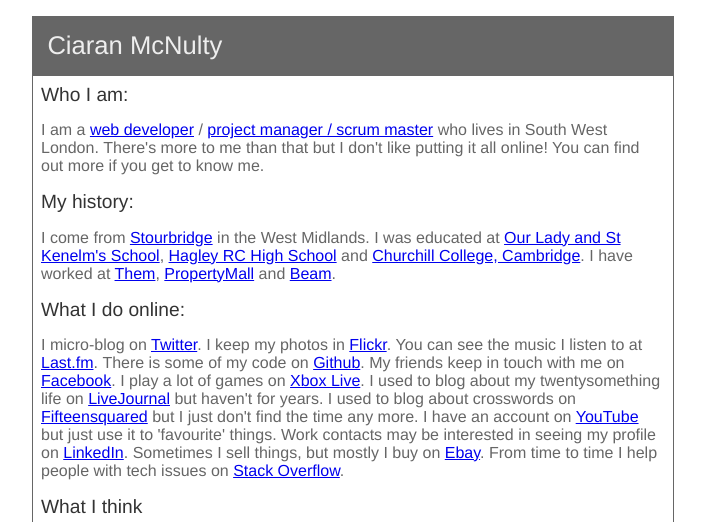
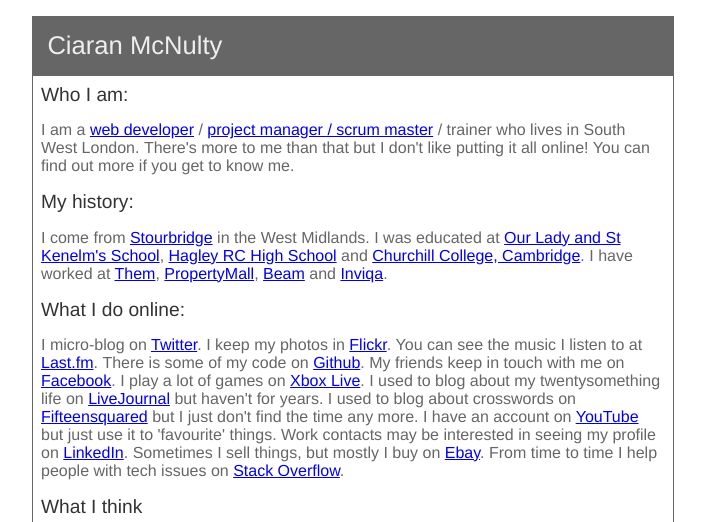
Before and after one commit to ciaranmcnulty/ciaranmcnulty.com, a PHP site: page / in a window 1280 px wide. Shown: the top 522 px of the page, without its empty margins (287-992 px from the left). Run offline with PHP 8.4, Linux system fonts and the light colour scheme.

Commit message:
Updating with Inviqa role

```diff
--- a/pages/front.php
+++ b/pages/front.php
@@ -18,7 +18,7 @@ $blogs = array_slice($blogs, -5);
 <section id="intro">
     <h2>Who I am</h2>
     <ul>
-        <li>I am a <a href="http://www.zend.com/en/yellow-pages#show-ClientCandidateID=ZEND008235" rel="me">web developer</a> / <a href="http://www.scrumalliance.org/profiles/162396-ciaran-j-mcnulty" rel="me">project manager / scrum master</a> who lives in South West London</li>
+        <li>I am a <a href="http://www.zend.com/en/yellow-pages#show-ClientCandidateID=ZEND008235" rel="me">web developer</a> / <a href="http://www.scrumalliance.org/profiles/162396-ciaran-j-mcnulty" rel="me">project manager / scrum master</a> / trainer who lives in South West London</li>
         <li>There's more to me than that but I don't like putting it all online! You can find out more if you get to know me</li>
     </ul>
 </section>
@@ -28,7 +28,7 @@ $blogs = array_slice($blogs, -5);
     <ul>
         <li>I come from <a href="http://en.wikipedia.org/wiki/Stourbridge">Stourbridge</a> in the West Midlands</li>
         <li>I was educated at <a href="http://www.our-lady.dudley.sch.uk">Our Lady and St Kenelm's School</a>, <a href="http://www.hagleyrc.com">Hagley RC High School</a> and <a href="http://www.chu.cam.ac.uk">Churchill College, Cambridge</a></li>
-        <li>I have worked at <a href="http://www.themlondon.com">Them</a>, <a href="http://www.propertymall.com">PropertyMall</a> and <a href="http://www.beam.tv">Beam</a></li>
+        <li>I have worked at <a href="http://www.themlondon.com">Them</a>, <a href="http://www.propertymall.com">PropertyMall</a>, <a href="http://www.beam.tv">Beam</a> and <a href="http://inviqa.com">Inviqa</a></li>
     </ul>
 </section>
 
```
